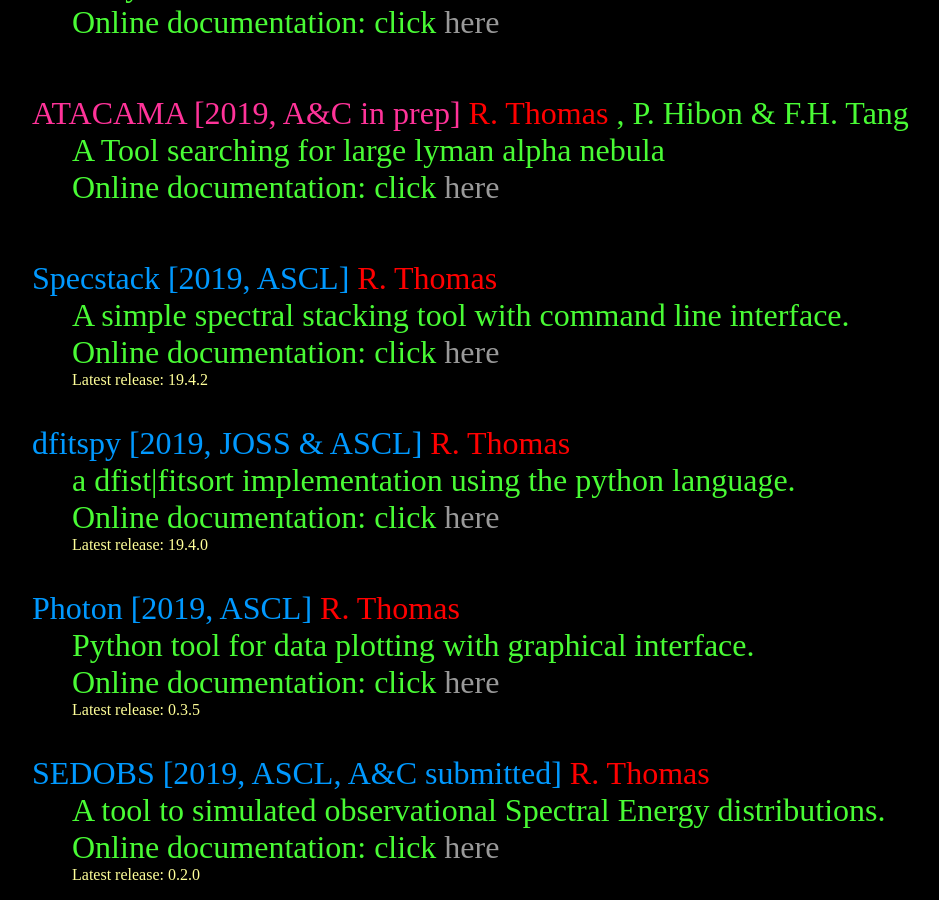
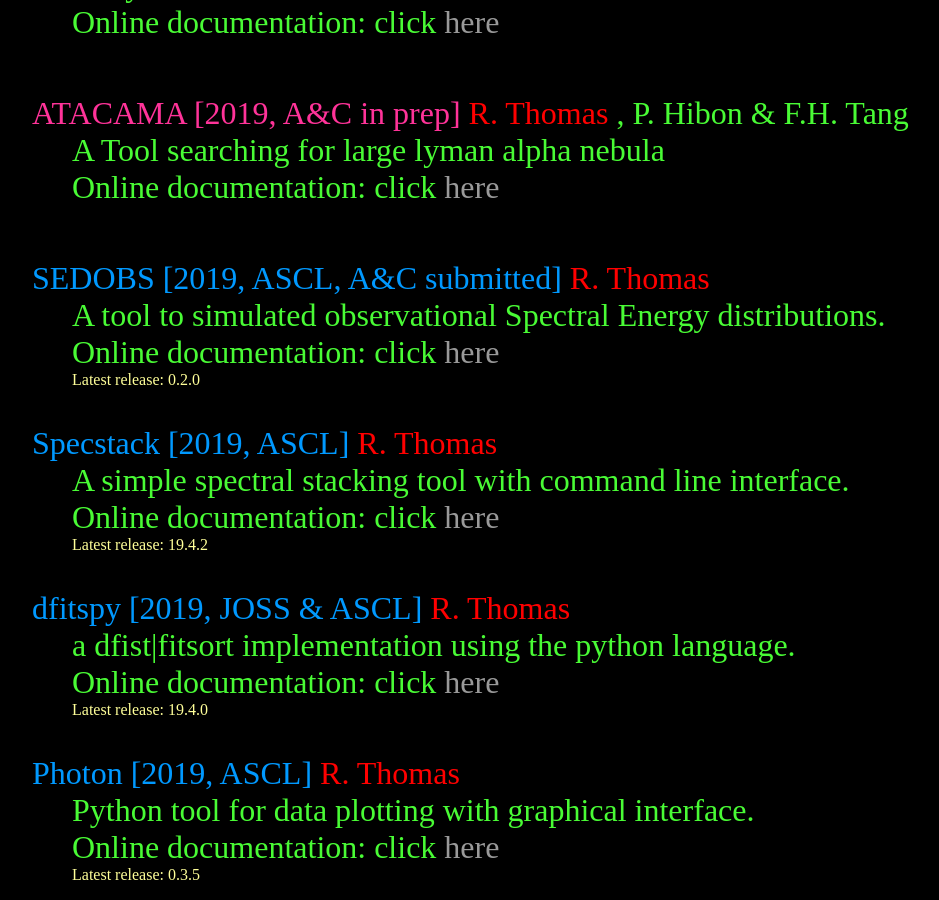
Before and after one commit to astrom-tom/astrom-tom.github.io, a Jekyll site: the page built from Software/index.html, in a window 1280 px wide and 900 px high, scrolled down 530 px. Shown: the whole window, without its empty margins (160-1099 px from the left). Built offline with Jekyll 4.4.1, drawn with Linux system fonts in a browser that asks for light colours.

Commit message:
Update index.html

```diff
--- a/Software/index.html
+++ b/Software/index.html
@@ -23,6 +23,12 @@
        <dd> <font size="6">  A Tool searching for large lyman alpha nebula  <br> Online documentation:
 	       click <a href="https://astrom-tom.github.io/SPARTAN/build/html/index.html">here</a>  </font>
 			<br><br><br>&nbsp;</dd>
+
+  <dt> <font size="6"> <span class='softR'>SEDOBS [2019, ASCL, A&C submitted]</span>  <span class='me'> R. Thomas </span> </font>  </dt>
+       <dd> <font size="6">  A tool to simulated observational Spectral Energy distributions. <br> Online documentation:
+	       click <a href="https://astrom-tom.github.io/SEDobs/build/html/index.html">here</a>  </font><br>
+			<span class='softV'> Latest release: 0.2.0</span>
+	       			<br><br>&nbsp;</dd>
 
   <dt> <font size="6"> <span class='softR'>Specstack [2019, ASCL]</span>  <span class='me'> R. Thomas </span> </font>  </dt>
        <dd> <font size="6">  A simple spectral stacking tool with command line interface.  <br> Online documentation:
```
